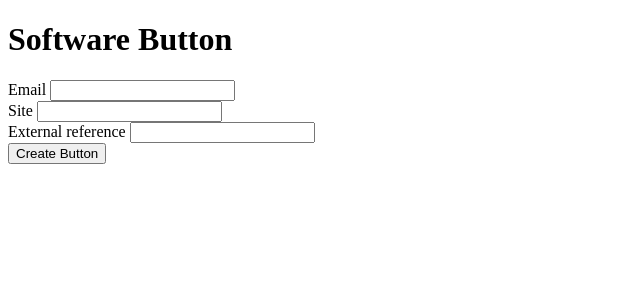
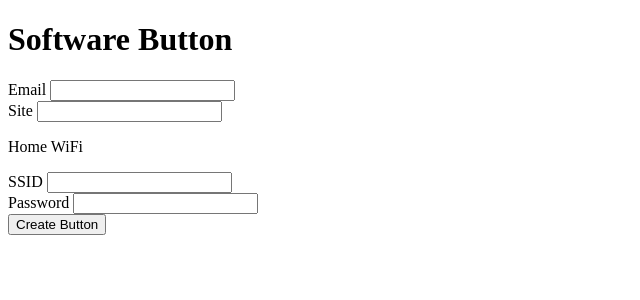
Before and after one commit to failure-driven/remote-button, a Rails app: page /software_button/new in a window 1280 px wide. Shown: the top 300 px of the page, without its empty margins (0-640 px from the left). Run offline with Rails 7, Linux system fonts and the light colour scheme.

Commit message:
dummy ssid and password attrs and flash messages
for success and failure of software button in pending state

```diff
--- a/app/models/button.rb
+++ b/app/models/button.rb
@@ -1,3 +1,5 @@
 class Button < ApplicationRecord
+  attr_accessor :ssid, :password
+
   validates :email, :site, :external_reference, presence: true
 end
--- a/app/views/software_buttons/new.html.erb
+++ b/app/views/software_buttons/new.html.erb
@@ -9,9 +9,14 @@
     <%= f.label :site %>
     <%= f.text_field :site, class: "form-control" %>
   </div>
+  <p>Home WiFi</p>
   <div class="form-group">
-    <%= f.label :external_reference %>
-    <%= f.text_field :external_reference, class: "form-control" %>
+    <%= f.label :ssid, "SSID" %>
+    <%= f.text_field :ssid, class: "form-control" %>
+  </div>
+  <div class="form-group">
+    <%= f.label :password %>
+    <%= f.text_field :password, class: "form-control" %>
   </div>
 
   <%= f.button(
```
Also changed, not shown: spec/features/register_button_spec.rb (+27 -12 lines).
